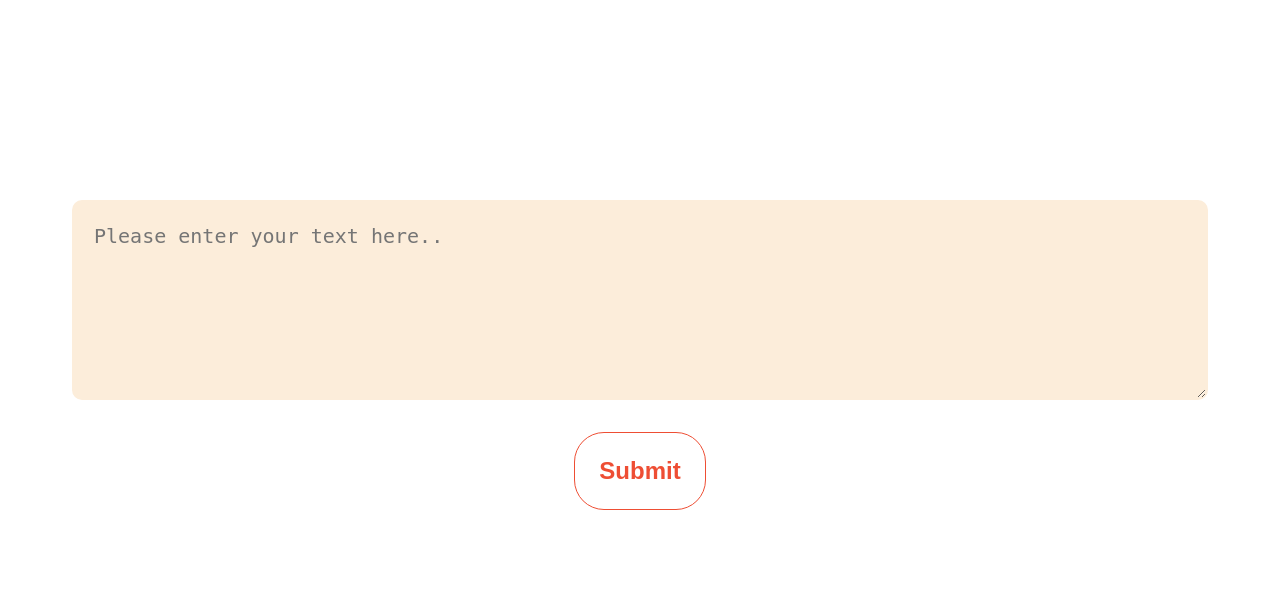
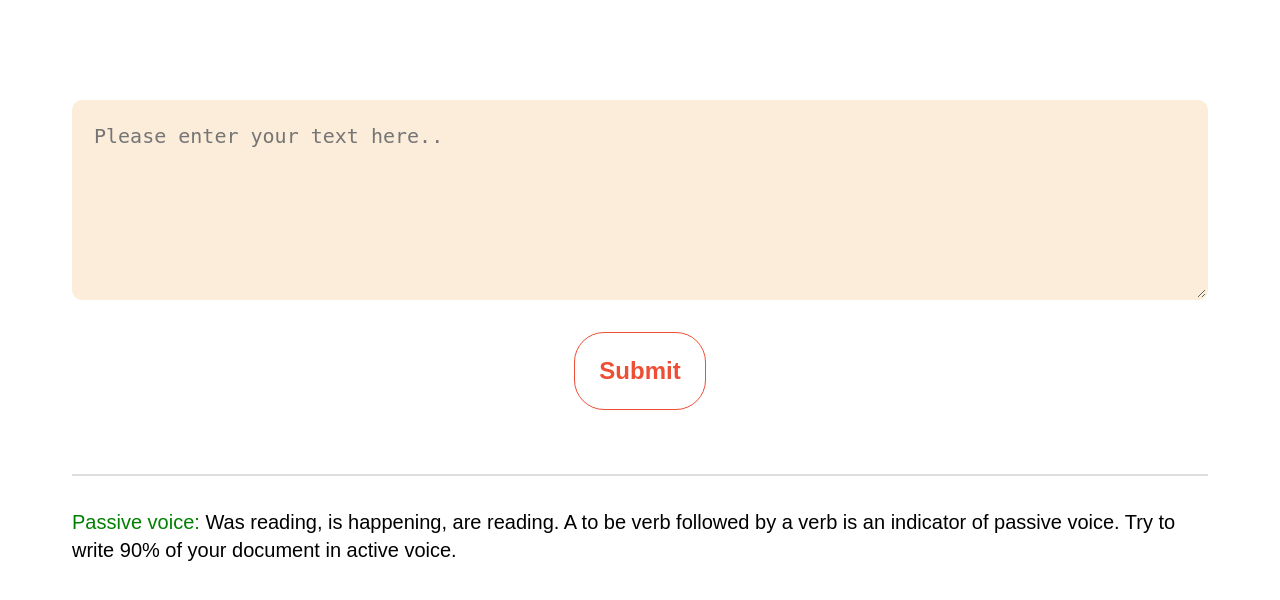
Before and after one commit to EBolle/write-tight, a Flask app: page / in a window 1280 px wide. Shown: the top 600 px of the page. Run offline with Flask 2, Linux system fonts and the light colour scheme; parts of the project's set-up code (start-up, migrations or seed data) failed here and were passed over.

Commit message:
Added the pattern explanation section

```diff
--- a/writetight/static/css/styles.css
+++ b/writetight/static/css/styles.css
@@ -33,7 +33,7 @@ body {
 
 .textarea {
   display: block;
-  margin-top: 20rem;
+  margin-top: 10rem;
 
   width: 100%;
   height: 20rem;
@@ -80,6 +80,7 @@ body {
   border-radius: 3rem;
   cursor: pointer;
   transition: all 0.5s;
+  /* background-color: var(--color-primary); */
 }
 
 .submit-button:hover {
@@ -93,6 +94,9 @@ body {
   font-weight: 500;
   font-size: 2rem;
   line-height: 1.4;
+  padding-bottom: 3.2rem;
+
+  border-bottom: 2px solid #ddd;
 }
 
 .return-text span {
@@ -119,3 +123,12 @@ body {
 .words-ending-with-ly {
   color: red;
 }
+
+/* Pattern explanations  */
+
+.pattern-explanations {
+  padding-top: 3.2rem;
+  font-weight: 500;
+  font-size: 2rem;
+  line-height: 1.4;
+}
--- a/writetight/templates/index.html
+++ b/writetight/templates/index.html
@@ -22,5 +22,10 @@
       </div>
     </form>
     <p class="return-text">{{ submit_text }}</p>
+    <p class="pattern-explanations">
+      <span class="passive-voice">Passive voice:</span> Was reading, is
+      happening, are reading. A to be verb followed by a verb is an indicator of
+      passive voice. Try to write 90% of your document in active voice.
+    </p>
   </body>
 </html>
```
